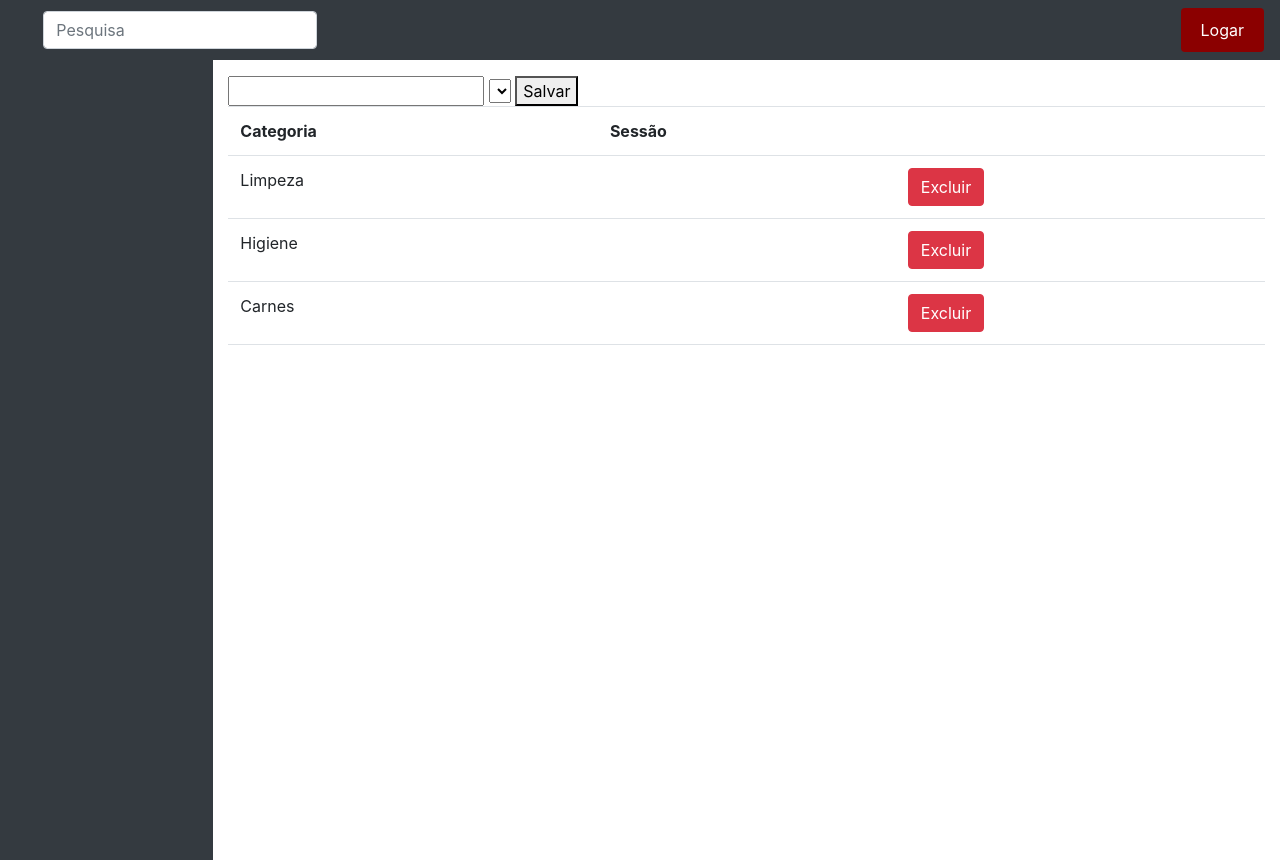
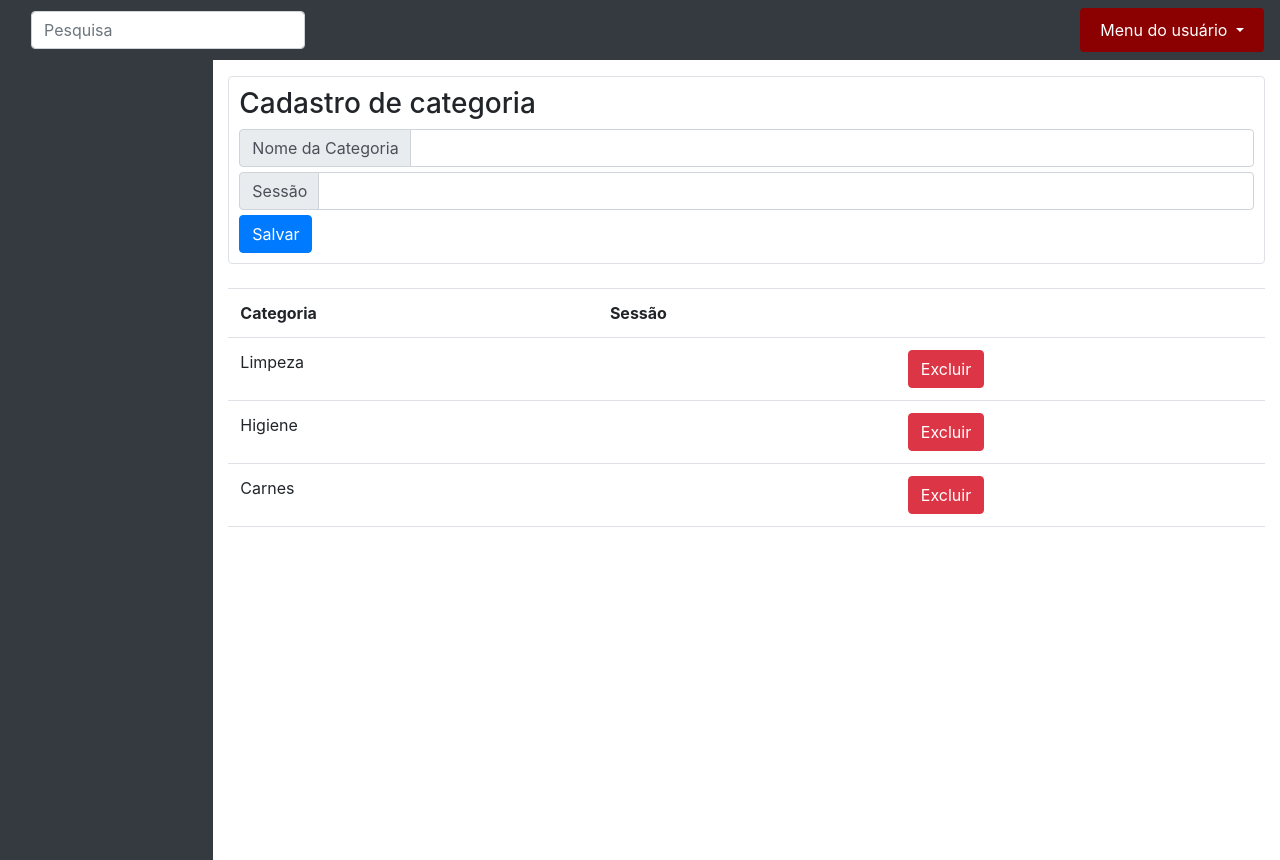
Before and after one commit to leonardo-senac/pi-django, a Django app: page /adicionar_categoria/ in a window 1280 px wide. Run offline with Django 4.2, Linux system fonts and the light colour scheme; a user stored in the database is signed in; data comes from the database, SQL or seed files in the repository; data that the repository does not hold is empty; parts of the project's set-up code (start-up, migrations or seed data) failed here and were passed over; some libraries are stand-ins or nearby versions.

Commit message:
Embelezamento das telas

```diff
--- a/projeto_compara/core/templates/base.html
+++ b/projeto_compara/core/templates/base.html
@@ -224,8 +224,10 @@
 
             <div class="dropdown-menu" aria-labelledby="dropdownMenuLink">
                 <a href="{% url 'cadastrar_produtos' %}" class="dropdown-item">Adicionar Produto</a>
+                <a href="{% url 'cadastro_sessoes' %}" class="dropdown-item">Menu Sessões</a>
                 <a href="{% url 'adicionar_categoria' %}" class="dropdown-item">Menu Categorias</a>
-                <a href="{% url 'cadastro_sessoes' %}" class="dropdown-item">Menu Sessões</a>
+                <a href="{% url 'cadastrar_cidade' %}" class="dropdown-item">Menu Cidades</a>
+                <a href="{% url 'mercados' %}" class="dropdown-item">Menu Mercados</a>
                 <div class="dropdown-divider"></div>
                 <button type="button" class="dropdown-item" data-toggle="modal" data-target="#exampleModal">
                     Alterar Senha
--- a/projeto_compara/core/templates/categoria.html
+++ b/projeto_compara/core/templates/categoria.html
@@ -10,16 +10,28 @@
 
 <body>
     {% block conteudo %}
-    <form action="{% url 'adicionar_categoria' %}" method="post">
+    <form action="{% url 'adicionar_categoria' %}" method="post" class="border rounded" style="padding: 10px;">
+        <h3>Cadastro de categoria</h3>
         {% csrf_token %}
-        <input type="text" name="nome">
-        <select name="sessao">
-            {% for sessao in sessoes %}
-            <option value="{{sessao.id}}">{{sessao.nome}}</option>
-            {% endfor %}
-        </select>
-        <button type="submit">Salvar</button>
+        <div class="input-group" style="margin-top: 5px; margin-bottom: 5px;">
+            <div class="input-group-prepend">
+                <span class="input-group-text" id="">Nome da Categoria</span>
+            </div>
+            <input type="text" class="form-control" name="nome">
+        </div>
+        <div class="input-group" style="margin-top: 5px; margin-bottom: 5px;">
+            <div class="input-group-prepend">
+                <span class="input-group-text" id="">Sessão</span>
+            </div>
+            <select name="sessao" class="form-control">
+                {% for sessao in sessoes %}
+                <option value="{{sessao.id}}">{{sessao.nome}}</option>
+                {%endfor%}
+            </select>
+        </div>
+        <button type="submit" class="btn btn-primary">Salvar</button>
     </form>
+    <br>
     <table class="table">
         <tr>
             <th>Categoria</th>
--- a/projeto_compara/core/views.py
+++ b/projeto_compara/core/views.py
@@ -24,7 +24,7 @@
     if request.method == 'POST':
         nome = request.POST.get('nome')
         Sessão.objects.create(nome=nome)
-    return render(request, 'cadastro_sessoes.html', {'sessoes': sessoes})
+    return render(request, 'cadastro_sessoes.html', {'sessoes': sessoes, 'usuario': request.user})
 
 @login_required(login_url="/logar")
 def cadastrar_produtos(request):
@@ -38,7 +38,7 @@
         produto_categoria = Categoria.objects.get(id=id_categoria)
 
         Produto.objects.create(nome= nome_produto, descricao=produto_descricao, categoria=produto_categoria)
-    return render(request, 'cadastro_produto.html', {'sessoes': sessoes, 'categorias': categorias})
+    return render(request, 'cadastro_produto.html', {'sessoes': sessoes, 'categorias': categorias, 'usuario': request.user})
 
 @login_required(login_url="/logar")
 def lista_mercados(request):
@@ -61,7 +61,7 @@
         preco_produto = produtos_mercados.objects.filter(produto=produto).order_by('preco')
         precos.append(preco_produto)
     usuario = request.user
-    return render(request, 'produtos.html', {'produtos': produtos, 'categorias':categorias, 'precos': precos, 'usuario': usuario, 'sessoes': sessoes})
+    return render(request, 'produtos.html', {'produtos': produtos, 'categorias':categorias, 'precos': precos, 'usuario': usuario, 'sessoes': sessoes, 'usuario': request.user})
 
 @login_required(login_url="/logar")
 def cadastrar_mercados(request):
@@ -153,7 +153,7 @@
         nome = request.POST['nome']
         sessao = Sessão.objects.get(id=request.POST['sessao'])
         Categoria.objects.create(nome=nome, sessao=sessao)
-    return render(request, 'categoria.html', {"categorias": categorias, 'sessoes': sessoes})
+    return render(request, 'categoria.html', {"categorias": categorias, 'sessoes': sessoes, 'usuario': request.user})
 
 @login_required(login_url="/logar")
 def excluir_categoria(request, id_categoria):
@@ -181,7 +181,7 @@
     if request.method == 'POST':
         nome = request.POST['nome']
         Cidade.objects.create(nome=nome)
-    return render(request, 'cidades.html', {"cidades": cidades})
+    return render(request, 'cidades.html', {"cidades": cidades, 'usuario': request.user})
 
 @login_required(login_url="/logar")
 def excluir_cidade(request, id_cidade):
--- a/projeto_compara/projeto_compara/urls.py
+++ b/projeto_compara/projeto_compara/urls.py
@@ -24,7 +24,7 @@
     path('admin/', admin.site.urls),
     path('', lista_produtos, name='lista_produtos'),
     path('cadastrar_produtos/', cadastrar_produtos, name="cadastrar_produtos"),
-    path('mercados/', lista_mercados),
+    path('mercados/', lista_mercados, name='mercados'),
     path('cadastrar_mercados/', cadastrar_mercados, name="cadastrar_mercados"),
     path('tela_precos/<int:id>', tela_precos, name="tela_precos"),
     path('adicionar_precos/<int:id>', adicionar_precos, name="adicionar_precos"),
@@ -37,6 +37,8 @@
     path('cadastro_sessoes/', cadastro_sessoes, name='cadastro_sessoes'),
     path('excluir_sessoes/<int:id_sessoes>', excluir_sessoes, name='excluir_sessoes'),
     path('cadastrar_cidade/', cadastrar_cidade, name="cadastrar_cidade"),
-    path('excluir_cidade/<int:id_cidade>', excluir_cidade, name="excluir_cidade")
+    path('excluir_cidade/<int:id_cidade>', excluir_cidade, name="excluir_cidade"),
+    path('excluir_mercado/<int:id_mercado>', excluir_mercado, name="excluir_mercado"),
+    path('editar_mercado/<int:id_mercado>', editar_mercado, name="editar_mercado")
 
 ] + static(settings.MEDIA_URL, document_root=settings.MEDIA_ROOT)
```
Also changed, not shown: projeto_compara/core/templates/cadastro_sessoes.html (+9 -3 lines), projeto_compara/core/templates/cidades.html (+9 -2 lines), projeto_compara/core/templates/lista_sessoes.html (deleted, +0 -24 lines).
